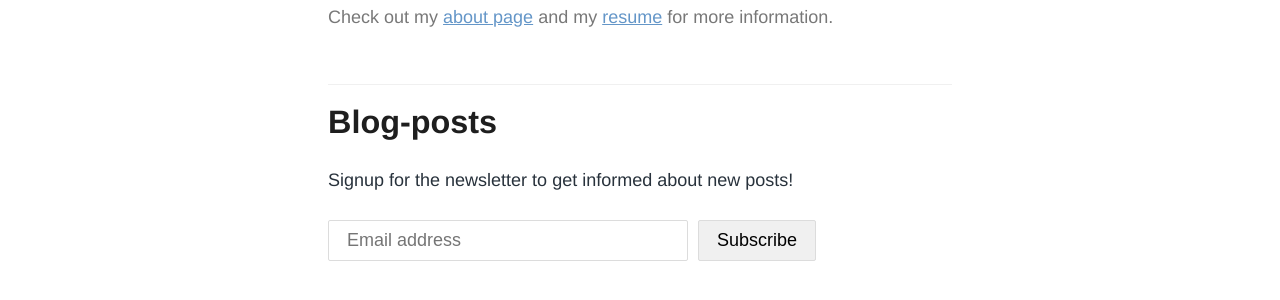
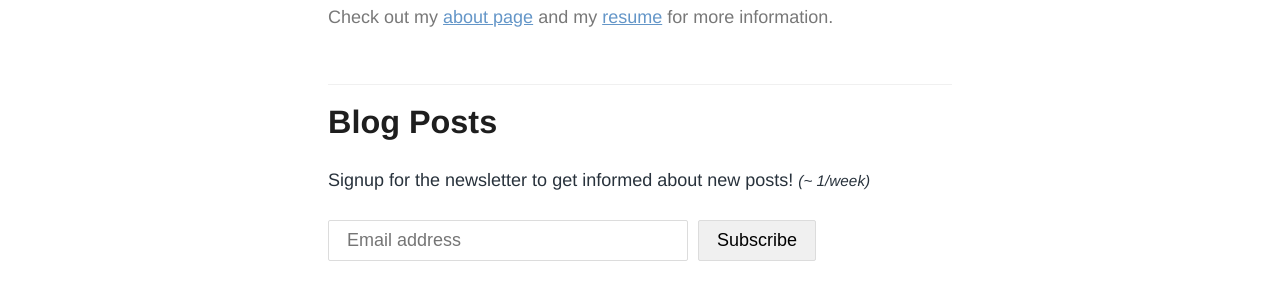
Before and after one commit to ad-si/adriansieber-com, a Jekyll site: the page built from index.html, in a window 1280 px wide. Shown: the part 316-616 px from the top of the page. Built offline with Jekyll 4.4.1, drawn with Linux system fonts in a browser that asks for light colours; nearby versions of some CDN libraries; comment, search, counter and statistics services are not loaded.

```diff
--- a/index.html
+++ b/index.html
@@ -17,9 +17,10 @@ isHome: true
 <hr/>
 
 <article id=post-listing>
-	<h1>Blog-posts</h1>
+	<h1>Blog Posts</h1>
 
-	<p>Signup for the newsletter to get informed about new posts!</p>
+	<p>Signup for the newsletter to get informed about new posts!
+		<small>(~ 1/week)</small></p>
 
 	<form
 		action="//adriansieber.us1.list-manage.com/subscribe/post?u=53f9a8f66939c80e2686e9084&amp;id=099350cf4a"
```
